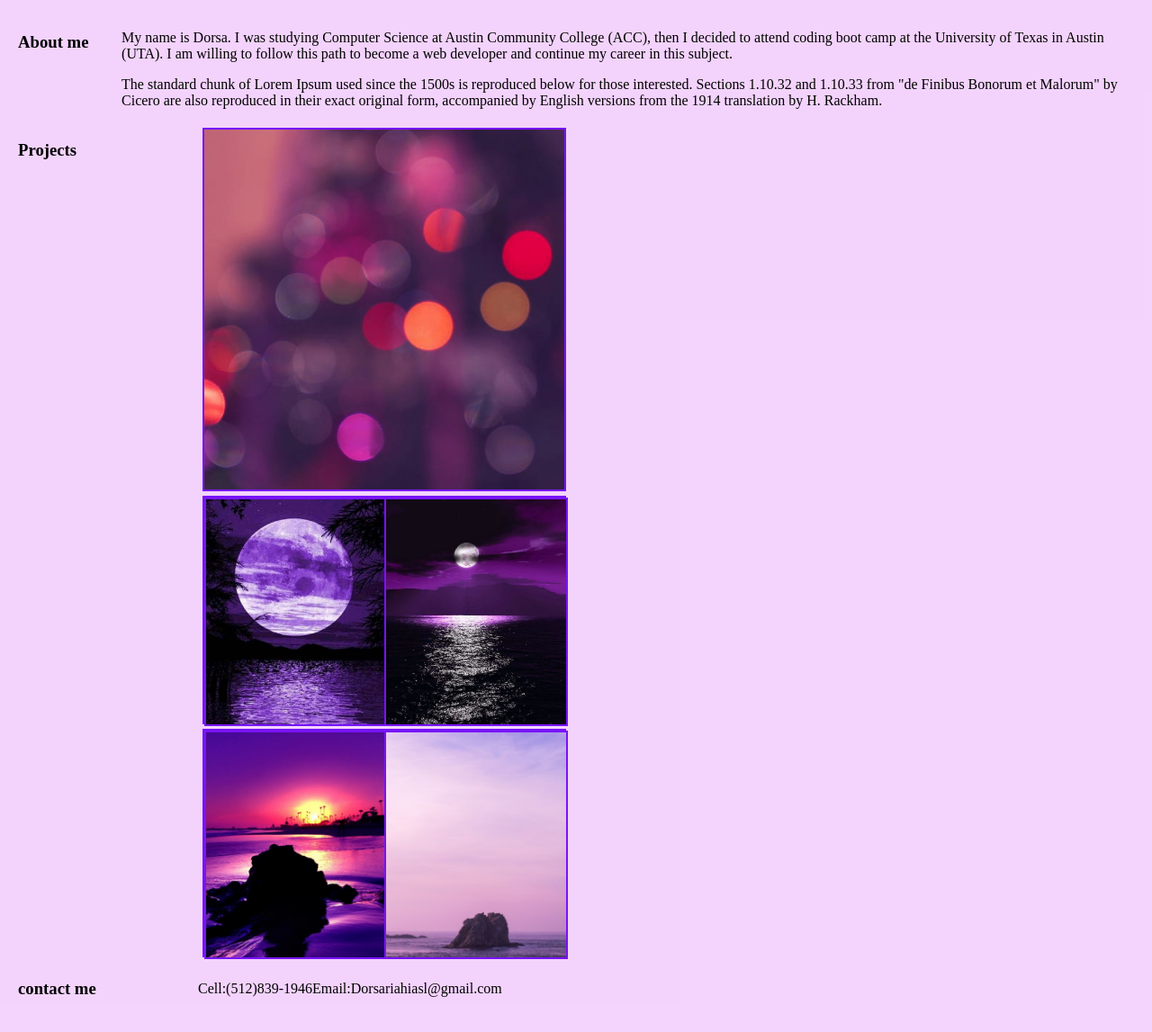
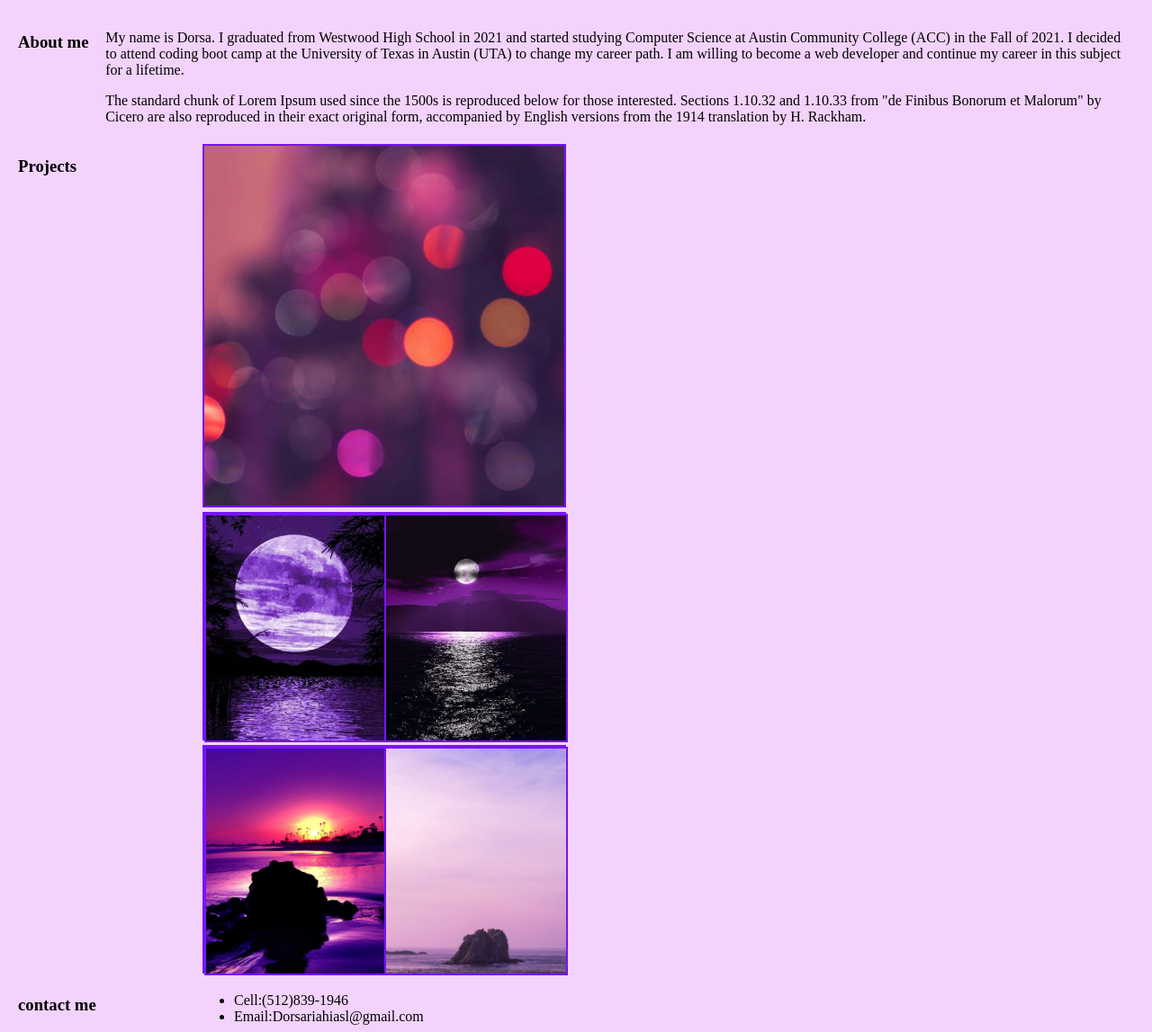
Before and after one commit to dorsariahi/module-2-challenge, a plain HTML site: page index.html in a window 1280 px wide. Shown: the part 153-1300 px from the top of the page at 90% size. Drawn offline with Linux system fonts and the light colour scheme.

Commit message:
edited about me

```diff
--- a/index.html
+++ b/index.html
@@ -23,7 +23,7 @@
         <section id="about" class="section">
             <h3>About me</h3>
             <div>
-                <p>My name is Dorsa. I was studying Computer Science at Austin Community College (ACC), then I decided to attend coding boot camp at the University of Texas in Austin (UTA). I am willing to follow this path to become a web developer and continue my career in this subject.
+                <p>My name is Dorsa. I graduated from Westwood High School in 2021 and started studying Computer Science at Austin Community College (ACC) in the Fall of 2021. I decided to attend coding boot camp at the University of Texas in Austin (UTA) to change my career path. I am willing to become a web developer and continue my career in this subject for a lifetime.
                 </p>
                 <p>The standard chunk of Lorem Ipsum used since the 1500s is reproduced below for those interested.
                     Sections 1.10.32 and 1.10.33 from "de Finibus Bonorum et Malorum" by Cicero are also reproduced in
@@ -68,10 +68,12 @@
         </section>
         <footer id="contact" class="section">
             <h3>contact me</h3>
+
             <div id="footer">
-                <li>Cell:(512)839-1946</li>
-                <li>Email:Dorsariahiasl@gmail.com</li>
-
+                <ul>
+                    <li>Cell:(512)839-1946</li>
+                    <li>Email:Dorsariahiasl@gmail.com</li>
+                </ul>
             </div>
         </footer>
     </div>
```
